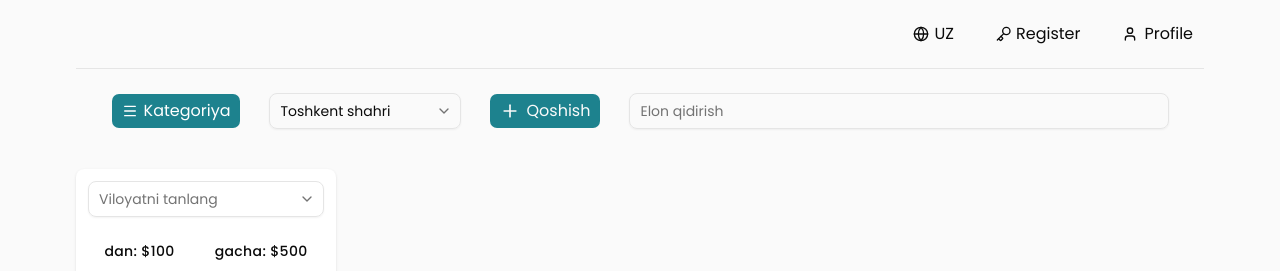
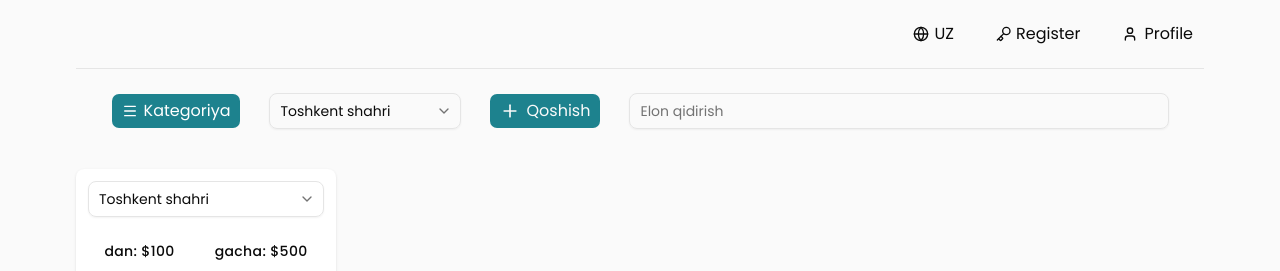
Before and after one commit to sultanov-dev/classifieds, a Next.js app: page /catalog in a window 1280 px wide. Shown: the top 271 px of the page. Built offline with nearby package versions, Linux system fonts and the light colour scheme.

Commit message:
fix buges

```diff
--- a/components/layout/header/index.tsx
+++ b/components/layout/header/index.tsx
@@ -1,6 +1,7 @@
 'use client'
 
 import Link from 'next/link'
+import { useSearchParams } from 'next/navigation'
 import { useState } from 'react'
 
 import { KeyIcon } from 'lucide-react'
@@ -17,15 +18,26 @@ import ProfileMenu from './profile.menu'
 import SearchInput from './searchInput'
 
 export default function Header() {
-  const [region, setRegion] = useState<string | null>('toshkent')
+	const searchParams = useSearchParams()
+	const regionSearch = searchParams.get('region')
+
+	const [region, setRegion] = useState<string | null>(
+		regionSearch || 'toshkent',
+	)
 
 	return (
 		<header className="w-full">
 			<Container>
 				<div className="mb-6 flex items-center justify-end gap-x-5 border-b py-4">
 					<LangDropMenu />
-          <Button variant={'ghost'} className="text-base font-normal capitalize">
-            <Link href={authPages.REGISTER} className="flex items-center gap-x-1">
+					<Button
+						variant={'ghost'}
+						className="text-base font-normal capitalize"
+					>
+						<Link
+							href={authPages.REGISTER}
+							className="flex items-center gap-x-1"
+						>
 							<KeyIcon className="h-4 w-4" />
 							register
 						</Link>
@@ -37,7 +49,10 @@ export default function Header() {
 			<Container>
 				<div className="flex flex-wrap items-center justify-center gap-x-7 sm:flex-wrap lg:flex-nowrap">
 					<CategoryMenu />
-          <RegionSelect value={String(region)} onValueChange={(value) => setRegion(value)} />
+					<RegionSelect
+						value={String(region)}
+						onValueChange={(value) => setRegion(value)}
+					/>
 					<AddButton />
 					<div className="order-3 mt-4 w-full md:order-2 md:w-auto md:min-w-0 md:flex-1 lg:mt-0 lg:max-w-135">
 						<SearchInput />
--- a/components/pages/catalog/catalog.slider.tsx
+++ b/components/pages/catalog/catalog.slider.tsx
@@ -39,10 +39,10 @@ export function RangeSlider({
 		<div className="mt-5">
 			<div className="mb-4 flex items-center justify-center gap-6">
 				<span className="inline-bloc px-2 py-1 text-sm font-medium tracking-wide">
-					dan: ${fromInitialValue}
+					dan: ${fromValue}
 				</span>
 				<span className="inline-block px-2 py-1 text-sm font-medium tracking-wide">
-					gacha: ${toInitialValue}
+					gacha: ${toValue}
 				</span>
 			</div>
 
--- a/components/pages/catalog/catolog.filter.tsx
+++ b/components/pages/catalog/catolog.filter.tsx
@@ -10,7 +10,7 @@ export function CatalogFilter({ region }: { region: string }) {
 		<div className="bg-background rounded-md p-3 shadow">
 			<RegionSelect
 				className="mb-5 w-full"
-				value={region}
+				value={region || 'toshkent'}
 				onValueChange={(value) => console.log(value)}
 			/>
 			<RangeSlider
```
Lines whose indentation alone changed are shown as unchanged.
